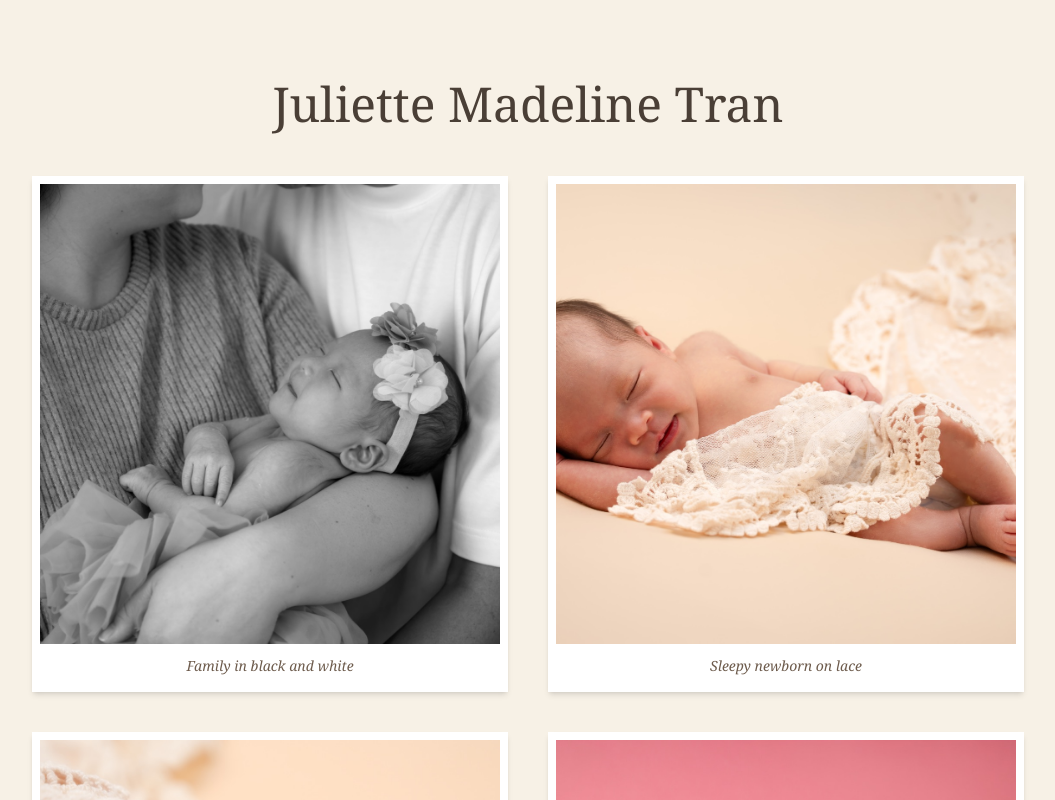
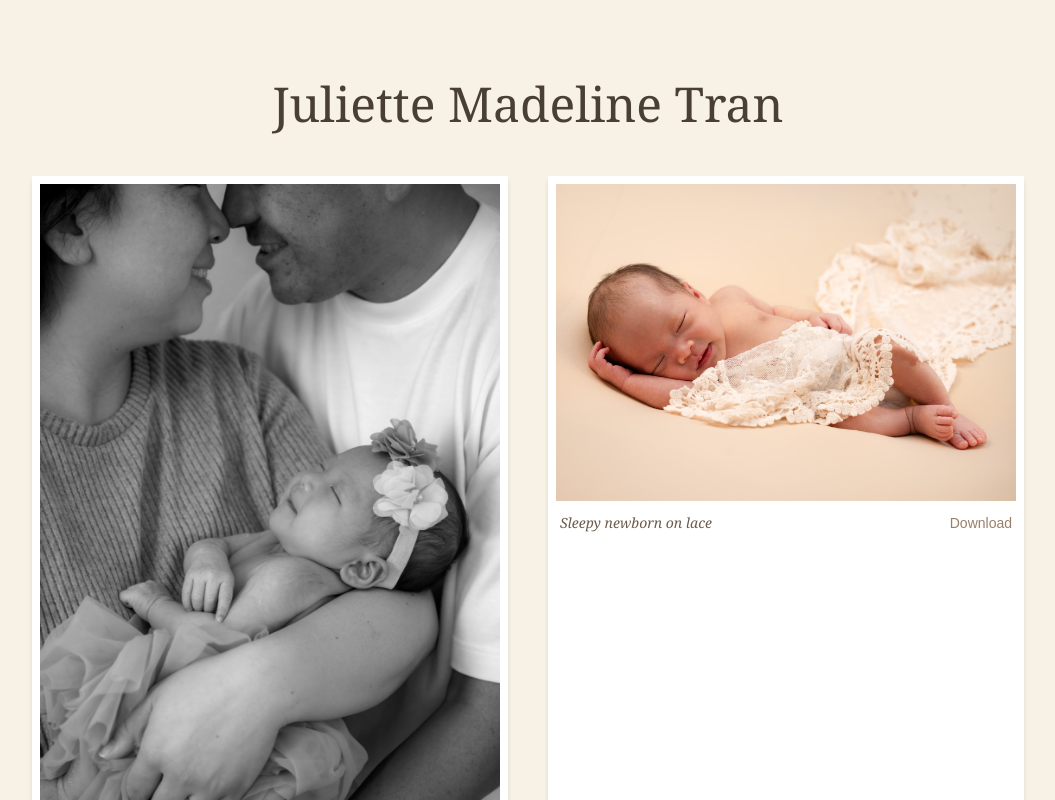
Before and after one commit to matthewhaotran/juliettetran, a Next.js app: page / in a window 1280 px wide. Shown: the top 800 px of the page, without its empty margins (112-1167 px from the left). Built offline with nearby package versions, Linux system fonts and the light colour scheme.

Commit message:
Show full photos and add open and download links
Remove the square crop so photos display uncropped, open each photo
full size on click, and add a Download link under each caption.

```diff
--- a/app/page.tsx
+++ b/app/page.tsx
@@ -1,57 +1,59 @@
 import Image from "next/image";
+
+type Photo = { src: string; caption: string; width: number; height: number };
 
 export default function Home() {
   // Newest photos go at the top of this list.
-  const photos = [
-    { src: "/photos/pro-01.jpg", caption: "Family in black and white" },
-    { src: "/photos/pro-02.jpg", caption: "Sleepy newborn on lace" },
-    { src: "/photos/pro-03.jpg", caption: "Tiny toes on lace" },
-    { src: "/photos/pro-04.jpg", caption: "Pink tutu dreams" },
-    { src: "/photos/pro-05.jpg", caption: "Sweet pink tutu" },
-    { src: "/photos/pro-06.jpg", caption: "Tiny foot in hand" },
-    { src: "/photos/pro-07.jpg", caption: "Pink flower headband" },
-    { src: "/photos/pro-08.jpg", caption: "Brown tutu and bow" },
-    { src: "/photos/pro-09.jpg", caption: "Happy little smile" },
-    { src: "/photos/pro-10.jpg", caption: "Sunshine yellow tutu" },
-    { src: "/photos/pro-11.jpg", caption: "Yawning close-up" },
-    { src: "/photos/pro-12.jpg", caption: "Peaceful sleep" },
-    { src: "/photos/pro-13.jpg", caption: "Dreaming on the moon" },
-    { src: "/photos/pro-14.jpg", caption: "Moon pillow nap" },
-    { src: "/photos/pro-15.jpg", caption: "Stars and moon" },
-    { src: "/photos/pro-16.jpg", caption: "A mother's kiss" },
-    { src: "/photos/pro-17.jpg", caption: "Our little family" },
-    { src: "/photos/pro-18.jpg", caption: "Family cuddles" },
-    { src: "/photos/pro-19.jpg", caption: "Daddy's gentle hold" },
-    { src: "/photos/pro-20.jpg", caption: "Cuddles with mom and dad" },
-    { src: "/photos/pro-21.jpg", caption: "Forehead kiss" },
-    { src: "/photos/pro-22.jpg", caption: "Pink crib dreams" },
-    { src: "/photos/pro-23.jpg", caption: "Hospital window snuggles" },
-    { src: "/photos/pro-24.jpg", caption: "Hello, world" },
-    { src: "/photos/pro-25.jpg", caption: "Sweet kiss at the window" },
-    { src: "/photos/pro-26.jpg", caption: "Proud parents" },
-    { src: "/photos/pro-27.jpg", caption: "Holding our girl" },
-    { src: "/photos/pro-28.jpg", caption: "Mom's sweet cuddle" },
-    { src: "/photos/pro-29.jpg", caption: "Dad's big smile" },
-    { src: "/photos/pro-30.jpg", caption: "Mom's first kiss" },
-    { src: "/photos/pro-31.jpg", caption: "Hello, Juliette" },
-    { src: "/photos/pro-32.jpg", caption: "Nose to nose" },
-    { src: "/photos/pro-33.jpg", caption: "Tucked in tight" },
-    { src: "/photos/pro-34.jpg", caption: "Sleeping beauty" },
-    { src: "/photos/pro-35.jpg", caption: "Dad's sweet hold" },
-    { src: "/photos/pro-36.jpg", caption: "Welcome to the world" },
-    { src: "/photos/pro-37.jpg", caption: "Sleepy in striped bow" },
-    { src: "/photos/pro-38.jpg", caption: "Soft newborn cheeks" },
-    { src: "/photos/pro-39.jpg", caption: "Footprint swaddle" },
-    { src: "/photos/pro-40.jpg", caption: "Birth announcement sign" },
-    { src: "/photos/pro-41.jpg", caption: "Timeless black and white" },
-    { src: "/newborn_mom_cuddle.jpeg", caption: "first photo ever" },
-    { src: "/newborn_family_selfie.jpeg", caption: "first family photo" },
-    { src: "/newborn_dad_holding.jpeg", caption: "first photo with dad" },
-    { src: "/announcement_cookies.jpeg", caption: "baby shower cookies" },
-    { src: "/beach_announcement.jpeg", caption: "Excited for Juliette to come!" },
-    { src: "/beach_announcement_dad_gang.jpeg", caption: "baby announcement" },
-    { src: "/ultrasound.jpeg", caption: "first ultrasound family photo" },
-    { src: "/first_ultrasound.jpeg", caption: "first ultrasound" },
+  const photos: Photo[] = [
+    { src: "/photos/pro-01.jpg", caption: "Family in black and white", width: 1064, height: 1600 },
+    { src: "/photos/pro-02.jpg", caption: "Sleepy newborn on lace", width: 1600, height: 1101 },
+    { src: "/photos/pro-03.jpg", caption: "Tiny toes on lace", width: 1600, height: 1064 },
+    { src: "/photos/pro-04.jpg", caption: "Pink tutu dreams", width: 1600, height: 1064 },
+    { src: "/photos/pro-05.jpg", caption: "Sweet pink tutu", width: 1600, height: 1166 },
+    { src: "/photos/pro-06.jpg", caption: "Tiny foot in hand", width: 1600, height: 1064 },
+    { src: "/photos/pro-07.jpg", caption: "Pink flower headband", width: 1600, height: 1064 },
+    { src: "/photos/pro-08.jpg", caption: "Brown tutu and bow", width: 1600, height: 1125 },
+    { src: "/photos/pro-09.jpg", caption: "Happy little smile", width: 1600, height: 1075 },
+    { src: "/photos/pro-10.jpg", caption: "Sunshine yellow tutu", width: 1600, height: 1093 },
+    { src: "/photos/pro-11.jpg", caption: "Yawning close-up", width: 1600, height: 1107 },
+    { src: "/photos/pro-12.jpg", caption: "Peaceful sleep", width: 1600, height: 1146 },
+    { src: "/photos/pro-13.jpg", caption: "Dreaming on the moon", width: 1600, height: 1081 },
+    { src: "/photos/pro-14.jpg", caption: "Moon pillow nap", width: 1600, height: 1076 },
+    { src: "/photos/pro-15.jpg", caption: "Stars and moon", width: 1600, height: 1184 },
+    { src: "/photos/pro-16.jpg", caption: "A mother's kiss", width: 1064, height: 1600 },
+    { src: "/photos/pro-17.jpg", caption: "Our little family", width: 1064, height: 1600 },
+    { src: "/photos/pro-18.jpg", caption: "Family cuddles", width: 1064, height: 1600 },
+    { src: "/photos/pro-19.jpg", caption: "Daddy's gentle hold", width: 1064, height: 1600 },
+    { src: "/photos/pro-20.jpg", caption: "Cuddles with mom and dad", width: 1064, height: 1600 },
+    { src: "/photos/pro-21.jpg", caption: "Forehead kiss", width: 1600, height: 1064 },
+    { src: "/photos/pro-22.jpg", caption: "Pink crib dreams", width: 1600, height: 1091 },
+    { src: "/photos/pro-23.jpg", caption: "Hospital window snuggles", width: 1600, height: 1066 },
+    { src: "/photos/pro-24.jpg", caption: "Hello, world", width: 1600, height: 1066 },
+    { src: "/photos/pro-25.jpg", caption: "Sweet kiss at the window", width: 1600, height: 1066 },
+    { src: "/photos/pro-26.jpg", caption: "Proud parents", width: 1600, height: 1066 },
+    { src: "/photos/pro-27.jpg", caption: "Holding our girl", width: 1066, height: 1600 },
+    { src: "/photos/pro-28.jpg", caption: "Mom's sweet cuddle", width: 1066, height: 1600 },
+    { src: "/photos/pro-29.jpg", caption: "Dad's big smile", width: 1066, height: 1600 },
+    { src: "/photos/pro-30.jpg", caption: "Mom's first kiss", width: 1066, height: 1600 },
+    { src: "/photos/pro-31.jpg", caption: "Hello, Juliette", width: 1066, height: 1600 },
+    { src: "/photos/pro-32.jpg", caption: "Nose to nose", width: 1066, height: 1600 },
+    { src: "/photos/pro-33.jpg", caption: "Tucked in tight", width: 1066, height: 1600 },
+    { src: "/photos/pro-34.jpg", caption: "Sleeping beauty", width: 1600, height: 1066 },
+    { src: "/photos/pro-35.jpg", caption: "Dad's sweet hold", width: 1066, height: 1600 },
+    { src: "/photos/pro-36.jpg", caption: "Welcome to the world", width: 1600, height: 1066 },
+    { src: "/photos/pro-37.jpg", caption: "Sleepy in striped bow", width: 1066, height: 1600 },
+    { src: "/photos/pro-38.jpg", caption: "Soft newborn cheeks", width: 1066, height: 1600 },
+    { src: "/photos/pro-39.jpg", caption: "Footprint swaddle", width: 1066, height: 1600 },
+    { src: "/photos/pro-40.jpg", caption: "Birth announcement sign", width: 1066, height: 1600 },
+    { src: "/photos/pro-41.jpg", caption: "Timeless black and white", width: 1064, height: 1600 },
+    { src: "/newborn_mom_cuddle.jpeg", caption: "first photo ever", width: 1536, height: 2048 },
+    { src: "/newborn_family_selfie.jpeg", caption: "first family photo", width: 1536, height: 2048 },
+    { src: "/newborn_dad_holding.jpeg", caption: "first photo with dad", width: 1536, height: 2048 },
+    { src: "/announcement_cookies.jpeg", caption: "baby shower cookies", width: 2048, height: 1536 },
+    { src: "/beach_announcement.jpeg", caption: "Excited for Juliette to come!", width: 1536, height: 2048 },
+    { src: "/beach_announcement_dad_gang.jpeg", caption: "baby announcement", width: 2048, height: 1365 },
+    { src: "/ultrasound.jpeg", caption: "first ultrasound family photo", width: 1174, height: 875 },
+    { src: "/first_ultrasound.jpeg", caption: "first ultrasound", width: 2048, height: 1536 },
   ];
 
   return (
@@ -64,20 +66,34 @@ export default function Home() {
         </header>
 
         <div className="grid grid-cols-1 sm:grid-cols-2 gap-10 sm:gap-10">
-          {photos.map((photo) => (
+          {photos.map((photo) => {
+            const ext = photo.src.slice(photo.src.lastIndexOf("."));
+            const fileName = `${photo.caption.toLowerCase().replace(/[^a-z0-9]+/g, "-")}${ext}`;
+
+            return (
               <figure key={photo.src} className="bg-white p-2 pb-4 shadow-md">
+                <a href={photo.src} target="_blank" rel="noopener noreferrer" className="block">
                   <Image
                     src={photo.src}
                     alt={photo.caption}
-                width={400}
-                height={400}
-                className="w-full h-auto aspect-square object-cover"
+                    width={photo.width}
+                    height={photo.height}
+                    className="w-full h-auto"
                   />
-              <figcaption className="mt-3 text-center font-serif italic text-sm text-[#6d5b4c]">
-                {photo.caption}
+                </a>
+                <figcaption className="mt-3 flex items-baseline justify-between gap-4 px-1 text-sm">
+                  <span className="font-serif italic text-[#6d5b4c]">{photo.caption}</span>
+                  <a
+                    href={photo.src}
+                    download={fileName}
+                    className="shrink-0 text-[#9a7f68] hover:underline"
+                  >
+                    Download
+                  </a>
                 </figcaption>
               </figure>
-          ))}
+            );
+          })}
         </div>
       </main>
     </div>
```
Lines whose indentation alone changed are shown as unchanged.
